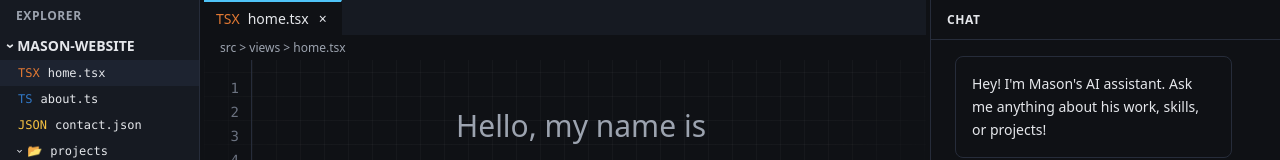
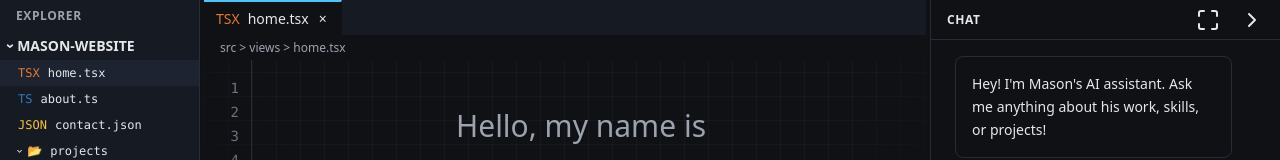
Before and after one commit to Mason-Little/who-am-I, a Vue app: page / in a window 1280 px wide. Shown: the top 160 px of the page. Built offline with nearby package versions, Linux system fonts and the light colour scheme; no server answers; the HTML template or start-up script is replaced by a standard one; what @ai-sdk/groq would draw is missing.

Commit message:
feat: chat fullscreenable

```diff
--- a/src/App.vue
+++ b/src/App.vue
@@ -3,11 +3,20 @@ import Sidebar from '@/components/layout/SideBar.vue'
 import Terminal from '@/components/layout/TerminalFooter.vue'
 import EditorTabs from '@/components/layout/EditorTabs.vue'
 import ChatPanel from '@/components/chat/ChatPanel.vue'
+import IconChat from '@/components/icons/IconChat.vue'
 import { useRoute } from 'vue-router'
 import { useLayout } from '@/composables/useLayout'
 
 const route = useRoute()
-const { sidebarWidth, terminalHeight, chatPanelWidth, startResize } = useLayout()
+const {
+  sidebarWidth,
+  terminalHeight,
+  effectiveChatWidth,
+  startResize,
+  isChatOpen,
+  isDragging,
+  toggleMinimizeChat,
+} = useLayout()
 
 const getFileName = (path: string) => {
   if (path === '/') return 'home.tsx'
@@ -38,7 +47,7 @@ const getFileName = (path: string) => {
       ></div>
 
       <!-- Editor Area -->
-      <div class="flex-grow flex flex-col min-w-0 relative">
+      <div class="flex-grow flex flex-col min-w-0 relative overflow-hidden">
         <!-- Global Background Effects -->
         <div
           class="absolute inset-0 bg-[radial-gradient(circle_at_center,_var(--tw-gradient-stops))] from-bg-secondary/20 via-transparent to-transparent opacity-50 pointer-events-none"
@@ -47,8 +56,23 @@ const getFileName = (path: string) => {
           class="absolute inset-0 bg-[linear-gradient(to_right,#80808012_1px,transparent_1px),linear-gradient(to_bottom,#80808012_1px,transparent_1px)] bg-[size:24px_24px] [mask-image:radial-gradient(ellipse_60%_50%_at_50%_0%,#000_70%,transparent_100%)] pointer-events-none"
         ></div>
 
-        <!-- Editor Tabs -->
-        <EditorTabs class="relative z-10 shrink-0" />
+        <!-- Editor Tabs & Header Actions -->
+        <div
+          class="flex w-full bg-bg-secondary border-b border-bg-primary relative z-10 shrink-0 h-9"
+        >
+          <div class="flex-grow min-w-0 overflow-hidden">
+            <EditorTabs class="h-full border-b-0" />
+          </div>
+          <!-- Chat Toggle (Visible when chat is closed) -->
+          <button
+            v-if="!isChatOpen"
+            @click="toggleMinimizeChat"
+            class="px-3 hover:bg-bg-primary text-text-secondary hover:text-text-primary flex items-center justify-center border-l border-bg-primary transition-colors cursor-pointer"
+            title="Open Chat"
+          >
+            <IconChat />
+          </button>
+        </div>
 
         <!-- Breadcrumbs (Optional line) -->
         <div
@@ -91,7 +115,11 @@ const getFileName = (path: string) => {
         @mousedown="startResize('chat')"
       ></div>
       <!-- Right Chat Panel -->
-      <div class="shrink-0 flex flex-col" :style="{ width: chatPanelWidth + 'px' }">
+      <div
+        class="shrink-0 flex flex-col will-change-[width]"
+        :class="{ 'transition-[width] duration-300 ease-out': !isDragging }"
+        :style="{ width: effectiveChatWidth + 'px' }"
+      >
         <ChatPanel class="w-full h-full" />
       </div>
     </div>
--- a/src/components/chat/ChatPanel.vue
+++ b/src/components/chat/ChatPanel.vue
@@ -3,9 +3,13 @@ import { ref, nextTick, watch } from 'vue'
 import { useChatStore } from '@/stores/chat'
 import ChatMessage from './ChatMessage.vue'
 import ChatInput from './ChatInput.vue'
+import IconMaximize from '@/components/icons/IconMaximize.vue'
+import IconChevronRight from '@/components/icons/IconChevronRight.vue'
+import { useLayout } from '@/composables/useLayout'
 
 const chatStore = useChatStore()
 const messagesContainer = ref<HTMLElement | null>(null)
+const { toggleFullScreenChat, toggleMinimizeChat } = useLayout()
 
 const scrollToBottom = () => {
   nextTick(() => {
@@ -31,7 +35,14 @@ const handleSend = async (text: string) => {
     <!-- Header -->
     <div class="h-10 border-b border-border flex items-center px-4 justify-between select-none">
       <span class="text-xs font-bold text-text-primary uppercase tracking-wider">Chat</span>
-      <div class="flex gap-2"></div>
+      <div class="flex gap-5">
+        <button @click="toggleFullScreenChat" class="hover:text-accent transition-colors">
+          <IconMaximize />
+        </button>
+        <button @click="toggleMinimizeChat" class="hover:text-accent transition-colors">
+          <IconChevronRight class="w-6 h-6" />
+        </button>
+      </div>
     </div>
 
     <!-- Messages Area -->
--- /dev/null
+++ b/src/components/icons/IconChat.vue
@@ -0,0 +1,15 @@
+<template>
+  <svg
+    xmlns="http://www.w3.org/2000/svg"
+    width="18"
+    height="18"
+    viewBox="0 0 24 24"
+    fill="none"
+    stroke="currentColor"
+    stroke-width="2"
+    stroke-linecap="round"
+    stroke-linejoin="round"
+  >
+    <path d="M21 15a2 2 0 0 1-2 2H7l-4 4V5a2 2 0 0 1 2-2h14a2 2 0 0 1 2 2z"></path>
+  </svg>
+</template>
--- /dev/null
+++ b/src/components/icons/IconMaximize.vue
@@ -0,0 +1,30 @@
+<script setup lang="ts">
+const {
+  size = 24,
+  color = 'currentColor',
+  strokeWidth = 2,
+} = defineProps<{
+  size?: number | string
+  color?: string
+  strokeWidth?: number | string
+}>()
+</script>
+
+<template>
+  <svg
+    xmlns="http://www.w3.org/2000/svg"
+    :width="size"
+    :height="size"
+    viewBox="0 0 24 24"
+    fill="none"
+    :stroke="color"
+    :stroke-width="strokeWidth"
+    stroke-linecap="round"
+    stroke-linejoin="round"
+  >
+    <path d="M8 3H5a2 2 0 0 0-2 2v3" />
+    <path d="M21 8V5a2 2 0 0 0-2-2h-3" />
+    <path d="M3 16v3a2 2 0 0 0 2 2h3" />
+    <path d="M16 21h3a2 2 0 0 0 2-2v-3" />
+  </svg>
+</template>
--- a/src/composables/useLayout.ts
+++ b/src/composables/useLayout.ts
@@ -1,8 +1,10 @@
-import { ref } from 'vue'
+import { ref, computed } from 'vue'
 
 const sidebarWidth = ref(200) // Initial width
 const terminalHeight = ref(220) // Initial height
-const chatPanelWidth = ref(350) // Initial width
+const preferredChatWidth = ref(350) // Initial width
+const isChatOpen = ref(true)
+const isChatFullScreen = ref(false)
 
 // Min/Max constraints
 const MIN_SIDEBAR_WIDTH = 170
@@ -37,11 +39,20 @@ export const useLayout = () => {
         if (newHeight > MAX_TERMINAL_HEIGHT) newHeight = MAX_TERMINAL_HEIGHT
         terminalHeight.value = newHeight
       } else if (type === 'chat') {
+        // If resizing, we are defining the preferred width
         const windowWidth = window.innerWidth
         let newWidth = windowWidth - e.clientX
+
+        // If dragging, we probably want to exit full screen to allow resizing
+        if (isChatFullScreen.value) isChatFullScreen.value = false
+
         if (newWidth < MIN_CHAT_WIDTH) newWidth = MIN_CHAT_WIDTH
         if (newWidth > MAX_CHAT_WIDTH) newWidth = MAX_CHAT_WIDTH
-        chatPanelWidth.value = newWidth
+
+        preferredChatWidth.value = newWidth
+
+        // Ensure it's open if we are dragging it
+        if (!isChatOpen.value) isChatOpen.value = true
       }
     }
 
@@ -61,11 +72,40 @@ export const useLayout = () => {
     document.body.style.cursor = type === 'terminal' ? 'row-resize' : 'col-resize'
   }
 
+  const toggleFullScreenChat = () => {
+    isChatFullScreen.value = !isChatFullScreen.value
+    // If we go full screen, we must ensure it is open
+    if (isChatFullScreen.value) isChatOpen.value = true
+  }
+
+  const toggleMinimizeChat = () => {
+    isChatOpen.value = !isChatOpen.value
+    // If closing, we also turn off full screen so next open is normal size?
+    // Or keep it? "Maximize" usually implies a temporary state. Let's reset it on close.
+    if (!isChatOpen.value) {
+      isChatFullScreen.value = false
+    }
+  }
+
+  // Alias for compatibility
+  // const toggleMinimizeChat = toggleChatVisibility
+
+  const effectiveChatWidth = computed(() => {
+    if (!isChatOpen.value) return 0
+    if (isChatFullScreen.value) return window.innerWidth - sidebarWidth.value
+    return preferredChatWidth.value
+  })
+
   return {
     sidebarWidth,
     terminalHeight,
-    chatPanelWidth,
+    preferredChatWidth,
+    effectiveChatWidth,
+    isChatOpen,
+    isChatFullScreen,
     isDragging,
-    startResize
+    startResize,
+    toggleFullScreenChat,
+    toggleMinimizeChat
   }
 }
```
